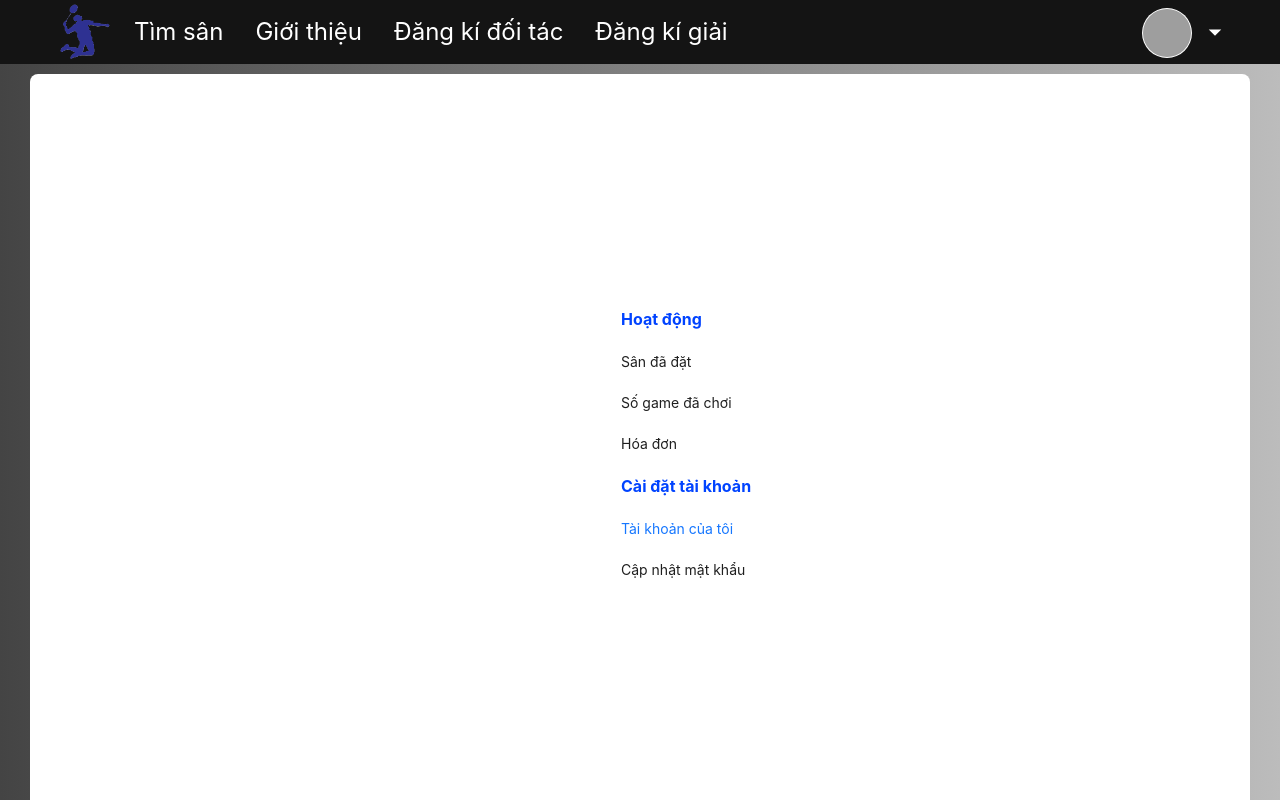
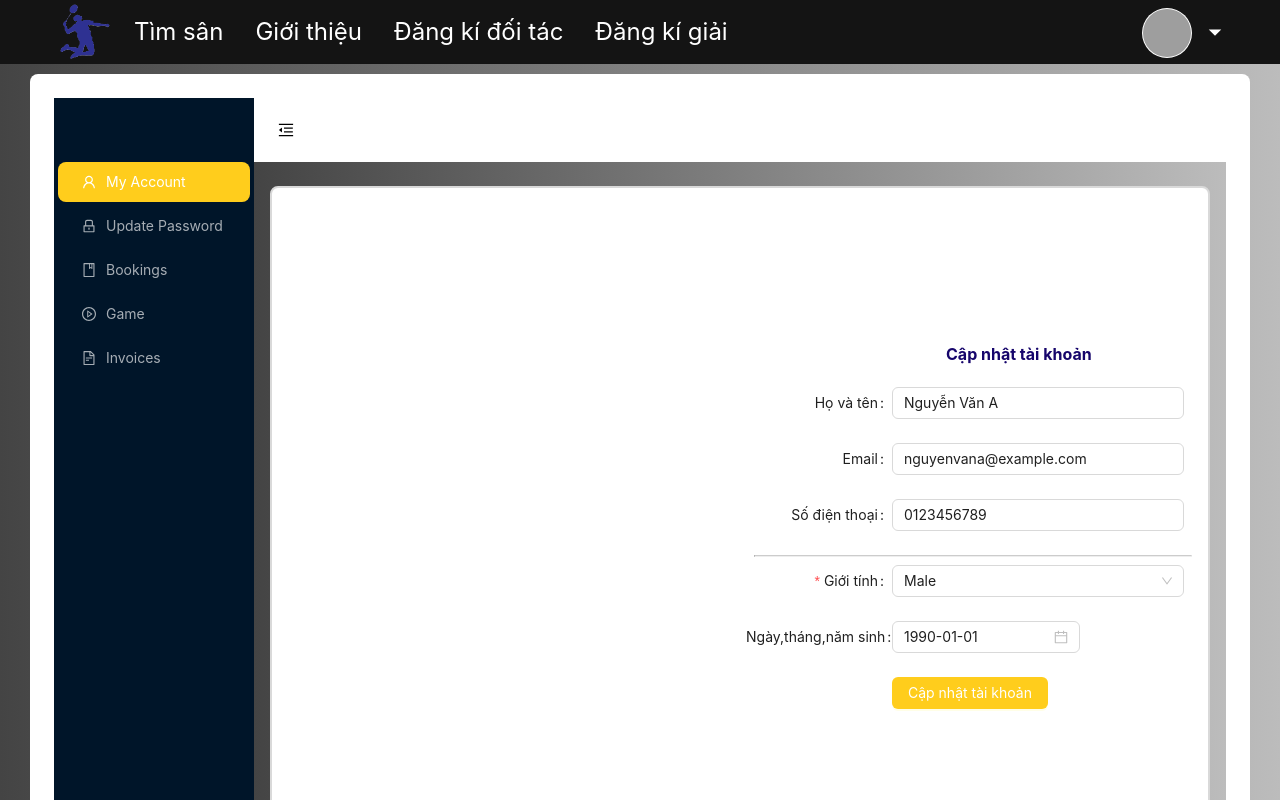
Before and after one commit to BenSkye/Web_Booking_Courts, a React (Vite) app: page /user in a window 1280 px wide. Shown: the top 800 px of the page. Built offline with nearby package versions, Linux system fonts and the light colour scheme; grey boxes are pictures that could not be loaded.

Commit message:
change update account and add update password

```diff
--- a/package.json
+++ b/package.json
@@ -13,6 +13,7 @@
   "dependencies": {
     "antd": "^5.17.2",
     "axios": "^1.7.0",
+    "moment": "^2.30.1",
     "normalize.css": "^8.0.1",
     "prop-types": "^15.8.1",
     "react": "^18.2.0",
--- a/src/components/layouts/components/header.jsx
+++ b/src/components/layouts/components/header.jsx
@@ -41,6 +41,22 @@ const items = [
         </div></Link>
     ),
     key: '1',
+  },
+  {
+    label: (
+      <Link to='/user'>
+        <div
+          style={{
+            display: 'flex',
+            alignItems: 'center',
+            justifyContent: 'start',
+          }}
+        >
+          <GiTennisCourt size='20px' />
+          <>Thông tin cá nhân</>
+        </div></Link>
+    ),
+    key: '2',
   },
   // {
   //   label: (
--- a/src/pages/accountInformation/index.jsx
+++ b/src/pages/accountInformation/index.jsx
@@ -1,13 +1,26 @@
 import React from "react";
 import { Button, Form, Input, Select, DatePicker } from "antd";
+import moment from "moment";
+
+const { Option } = Select;
+
 const onFinish = (values) => {
   console.log("Success:", values);
 };
+
 const onFinishFailed = (errorInfo) => {
   console.log("Failed:", errorInfo);
 };
 
 const AccountSettingsForm = () => {
+  const initialValues = {
+    'Họ và tên': 'Nguyễn Văn A',
+    'Email': 'nguyenvana@example.com',
+    'Số điện thoại': '0123456789',
+    'Giới tính': 'male',
+    'Ngày,tháng,năm sinh': moment('1990-01-01', 'YYYY-MM-DD')
+  };
+
   return (
     <Form
       name="basic"
@@ -23,8 +36,20 @@ const AccountSettingsForm = () => {
         marginTop: "130px",
         height: "100vh",
       }}
+      initialValues={initialValues}
+      onFinish={onFinish}
+      onFinishFailed={onFinishFailed}
     >
-      <div style={{ maxWidth: 600, marginLeft: "200px", marginBottom: '20px',fontWeight: '700',fontSize: '16px',color: '#16056b' }}>
+      <div
+        style={{
+          maxWidth: 600,
+          marginLeft: "200px",
+          marginBottom: '20px',
+          fontWeight: '700',
+          fontSize: '16px',
+          color: '#16056b'
+        }}
+      >
         Cập nhật tài khoản
       </div>
       <Form.Item label="Họ và tên" name="Họ và tên">
@@ -38,6 +63,7 @@ const AccountSettingsForm = () => {
       <Form.Item label="Số điện thoại" name="Số điện thoại">
         <Input />
       </Form.Item>
+      <hr className="ant-divider" style={{ borderTop: '1px solid #ccc', width: '100%', margin: 8 }} />
 
       <Form.Item
         name="Giới tính"
@@ -49,21 +75,15 @@ const AccountSettingsForm = () => {
         ]}
       >
         <Select>
-          <Option value="male">male</Option>
-          <Option value="female">female</Option>
-          <Option value="other">other</Option>
+          <Option value="male">Male</Option>
+          <Option value="female">Female</Option>
+          <Option value="other">Other</Option>
         </Select>
       </Form.Item>
 
       <Form.Item
         label="Ngày,tháng,năm sinh"
         name="Ngày,tháng,năm sinh"
-        // rules={[
-        //   {
-        //     required: true,
-        //     message: 'Please input!',
-        //   },
-        // ]}
       >
         <DatePicker />
       </Form.Item>
--- a/src/pages/profileAccount/index.jsx
+++ b/src/pages/profileAccount/index.jsx
@@ -1,25 +1,109 @@
-import React from "react";
-import { Outlet, Link, useLocation } from "react-router-dom";
-import "../profileAccount/CenteredForm.css";
+import React, { useState } from "react";
+import AccountSettingsForm from "../accountInformation/index";
+import UpdatePassword from "../updatePassword/index";
+import {
+  MenuFoldOutlined,
+  MenuUnfoldOutlined,
+  UploadOutlined,
+  UserOutlined,
+  VideoCameraOutlined,
+  BookOutlined,
+  PlayCircleOutlined,
+  FileTextOutlined,
+  SettingOutlined,
+  LockOutlined,
+} from "@ant-design/icons";
+import { Button, Layout, Menu, theme } from "antd";
 
+const { Header, Sider, Content } = Layout;
 
+const App = () => {
+  const [collapsed, setCollapsed] = useState(false);
+  const [selectedKey, setSelectedKey] = useState("1"); // State để lưu trạng thái liên kết được chọn
+  const {
+    token: { colorBgContainer, borderRadiusLG },
+  } = theme.useToken();
 
-export default function ProfileAccount() {
+  const handleClick = (e) => {
+    setSelectedKey(e.key); // Cập nhật trạng thái khi một liên kết được chọn
+  };
+
   return (
-    <div className="user-profile-outside">
-      <div className="user-profile">Hoạt động</div>
-      <div>
-      <div className="user-profile-booking">Sân đã đặt</div>
-      <div className="user-profile-booking">Số game đã chơi</div>
-      <div className="user-profile-booking">Hóa đơn</div>
-      </div>
-      <div className="user-profile-infors">
-      <div className="user-profile-infor-settings">Cài đặt tài khoản</div>
-      <Link to= "/user/my-account">
-      <div className="user-profile-infor">Tài khoản của tôi</div>
-      </Link>
-      <div className="user-profile-infor">Cập nhật mật khẩu</div>
-      </div>
-    </div>
+    <Layout style={{ minHeight: "100vh" }}>
+      <Sider trigger={null} collapsible collapsed={collapsed}>
+        <div className="demo-logo-vertical" />
+        <Menu
+          theme="dark"
+          mode="inline"
+          selectedKeys={[selectedKey]}
+          style={{ marginTop: "60px" }}
+          onClick={handleClick}
+          items={[
+            {
+              key: "1",
+              icon: <UserOutlined />,
+              label: "My Account",
+            },
+            {
+              key: "2",
+              icon: <LockOutlined />,
+              label: "Update Password",
+            },
+            {
+              key: "3",
+              icon: <BookOutlined />,
+              label: "Bookings",
+            },
+            {
+              key: "4",
+              icon: <PlayCircleOutlined />,
+              label: "Game",
+            },
+            {
+              key: "5",
+              icon: <FileTextOutlined />,
+              label: "Invoices",
+            },
+          ]}
+        />
+      </Sider>
+      <Layout>
+        <Header
+          style={{
+            padding: 0,
+            background: colorBgContainer,
+          }}
+        >
+          <Button
+            type="text"
+            icon={collapsed ? <MenuUnfoldOutlined /> : <MenuFoldOutlined />}
+            onClick={() => setCollapsed(!collapsed)}
+            style={{
+              fontSize: "16px",
+              width: 64,
+              height: 64,
+            }}
+          />
+        </Header>
+        <Content
+          style={{
+            margin: "24px 16px",
+            padding: 24,
+            minHeight: 280,
+            background: colorBgContainer,
+            borderRadius: borderRadiusLG,
+            border: "2px solid #d9d9d9", // Đặt đường viền màu xám nhạt
+          }}
+        >
+          {selectedKey === "1" && <AccountSettingsForm />}
+          {selectedKey === "2" && <UpdatePassword />}
+          {selectedKey === "3" && <h1>Bookings Content</h1>}
+          {selectedKey === "4" && <h1>Game Content</h1>}
+          {selectedKey === "5" && <h1>Invoices Content</h1>}
+        </Content>
+      </Layout>
+    </Layout>
   );
-}
+};
+
+export default App;
--- /dev/null
+++ b/src/pages/updatePassword/index.jsx
@@ -0,0 +1,65 @@
+import React from "react";
+import { Button, Form, Input } from "antd";
+
+const onFinish = (values) => {
+  console.log("Success:", values);
+};
+
+const onFinishFailed = (errorInfo) => {
+  console.log("Failed:", errorInfo);
+};
+
+const UpdatePassword = () => {
+  return (
+    <Form
+      name="basic"
+      labelCol={{
+        span: 8,
+      }}
+      wrapperCol={{
+        span: 16,
+      }}
+      style={{
+        maxWidth: 600,
+        marginLeft: "450px",
+        marginTop: "130px",
+        height: "100vh",
+      }}
+      onFinish={onFinish}
+      onFinishFailed={onFinishFailed}
+    >
+      <div
+        style={{
+          maxWidth: 600,
+          marginLeft: "200px",
+          marginBottom: '20px',
+          fontWeight: '700',
+          fontSize: '16px',
+          color: '#16056b'
+        }}
+      >
+        Cập nhật mật khẩu
+      </div>
+      <Form.Item label="Mật khẩu mới" name="Mật khẩu mới">
+        <Input.Password />
+      </Form.Item>
+
+      <Form.Item label="Xác nhận mật khẩu mới" name="Xác nhận mật khẩu mới">
+        <Input.Password />
+      </Form.Item>
+
+      <Form.Item
+        wrapperCol={{
+          offset: 8,
+          span: 16,
+        }}
+      >
+        <Button type="primary" htmlType="submit">
+          Cập nhật mật khẩu
+        </Button>
+      </Form.Item>
+    </Form>
+  );
+};
+
+export default  UpdatePassword;
```
Also changed, not shown: 1 other file (tests, documents, lock files or other folders).
